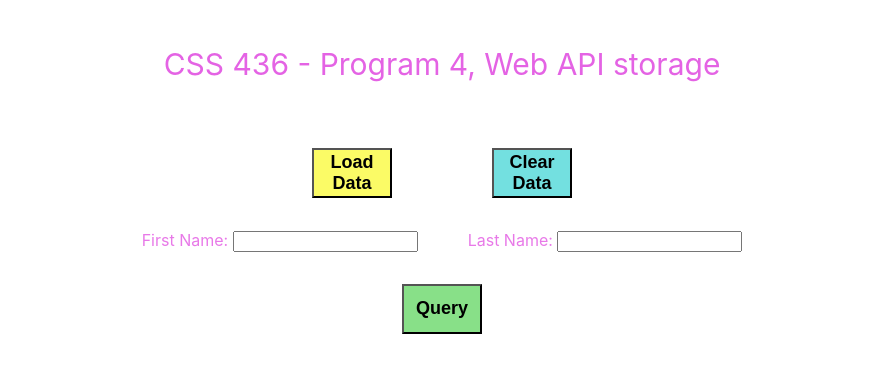
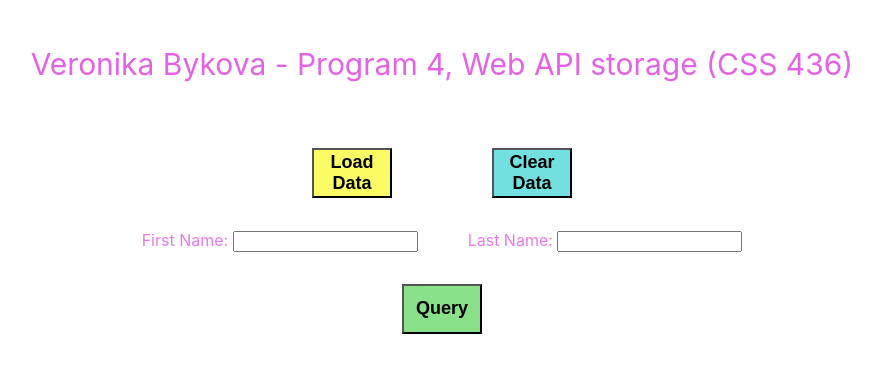
Before and after one commit to bykovav8/storage-API-website, a Vue app in the folder frontend/: page / in a window 1280 px wide. Shown: the top 372 px of the page, without its empty margins (198-1079 px from the left). Built offline with nearby package versions, Linux system fonts and the light colour scheme.

Commit message:
changed the header

```diff
--- a/frontend/src/App.vue
+++ b/frontend/src/App.vue
@@ -3,7 +3,7 @@
 </script>
 
 <template>
-  <h1>CSS 436 - Program 4, Web API storage</h1>
+  <h1>Veronika Bykova - Program 4, Web API storage (CSS 436)</h1>
   <div class="btns">
     <div>
       <button class="load-btn">Load Data</button>
```
